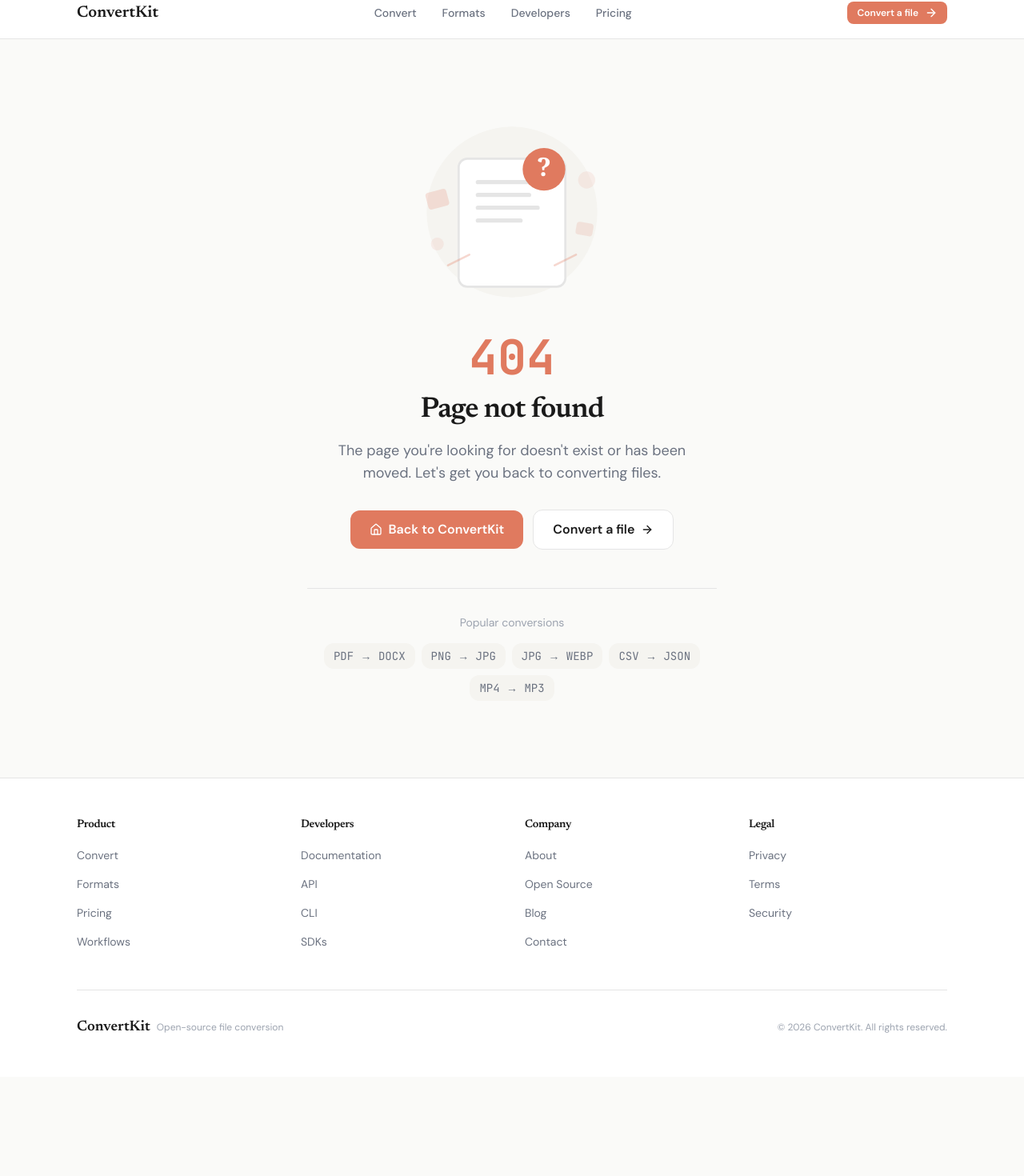
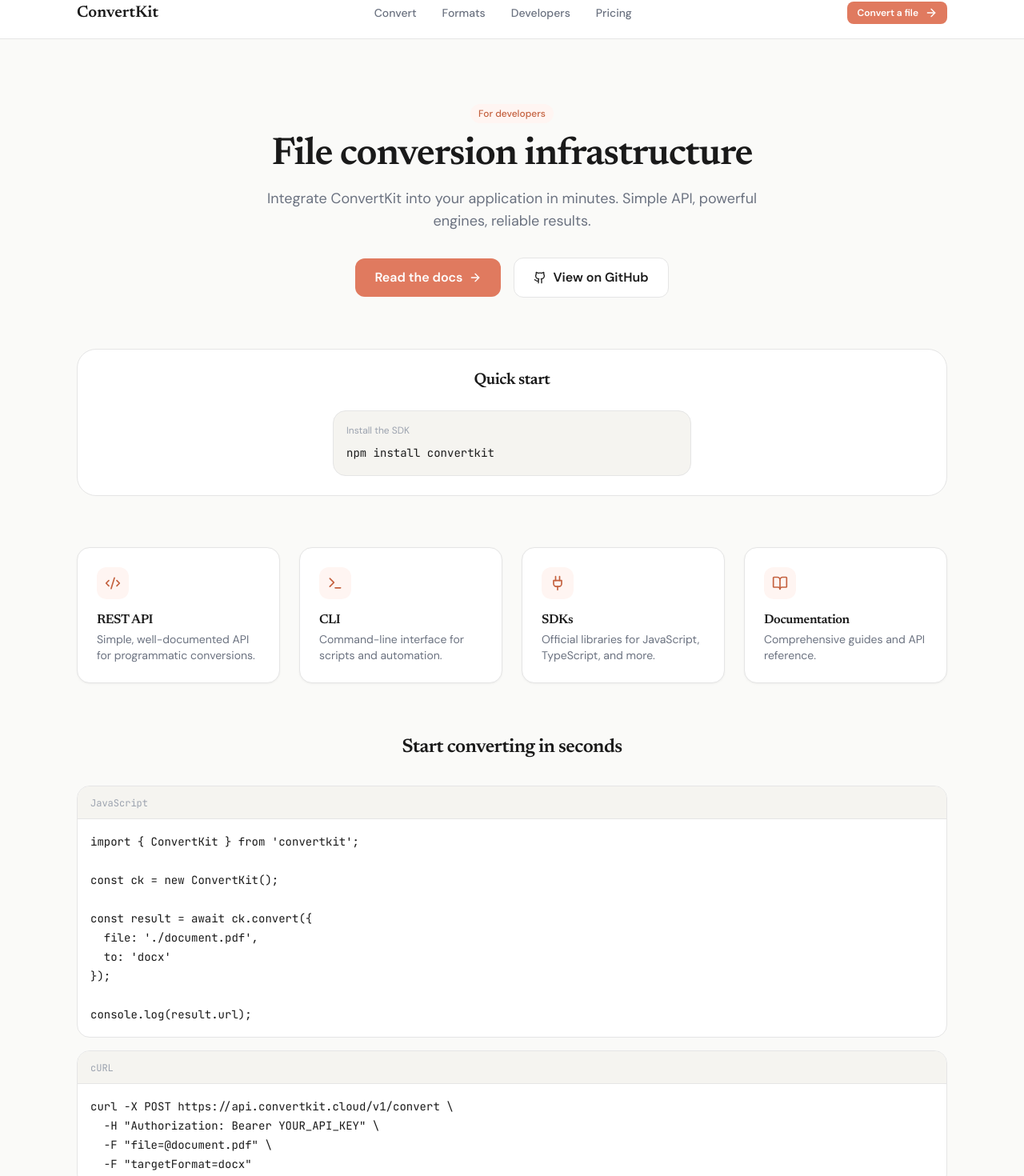
Before and after one commit to Emerald-dev0/ConvertKit, a Next.js app in the folder apps/web/: page /developers in a window 1280 px wide. Before the commit this address had no page. Shown: the part 16-1486 px from the top of the page at 80% size. Before the commit the page ends 1362 px from the top, so only its background shows below. Built offline with nearby package versions, Linux system fonts and the light colour scheme.

Commit message:
feat(web): add developer landing page
- Quick start with npm install
- Code examples: JavaScript, cURL, CLI
- Features: REST API, CLI, SDKs, Documentation
- Why ConvertKit section

```diff
--- /dev/null
+++ b/apps/web/src/app/developers/page.tsx
@@ -0,0 +1,250 @@
+import { Metadata } from "next";
+import Link from "next/link";
+import {
+  ArrowRight,
+  Code2,
+  Terminal,
+  Plug,
+  BookOpen,
+  Zap,
+  Shield,
+  Globe,
+  Github,
+} from "lucide-react";
+import { Navigation } from "@/components/ui/navigation";
+import { Footer } from "@/components/ui/footer";
+import { Badge } from "@/components/ui/badge";
+import { Button } from "@/components/ui/button";
+import { Card } from "@/components/ui/card";
+
+export const metadata: Metadata = {
+  title: "Developers | ConvertKit",
+  description:
+    "File conversion infrastructure for developers. Integrate ConvertKit into your application with our API, SDKs, and CLI.",
+};
+
+const navItems = [
+  { label: "Convert", href: "/convert" },
+  { label: "Formats", href: "/formats" },
+  { label: "Developers", href: "/developers" },
+  { label: "Pricing", href: "/pricing" },
+];
+
+const features = [
+  {
+    icon: Code2,
+    title: "REST API",
+    description: "Simple, well-documented API for programmatic conversions.",
+  },
+  {
+    icon: Terminal,
+    title: "CLI",
+    description: "Command-line interface for scripts and automation.",
+  },
+  {
+    icon: Plug,
+    title: "SDKs",
+    description: "Official libraries for JavaScript, TypeScript, and more.",
+  },
+  {
+    icon: BookOpen,
+    title: "Documentation",
+    description: "Comprehensive guides and API reference.",
+  },
+];
+
+const codeExamples = [
+  {
+    label: "JavaScript",
+    code: `import { ConvertKit } from 'convertkit';
+
+const ck = new ConvertKit();
+
+const result = await ck.convert({
+  file: './document.pdf',
+  to: 'docx'
+});
+
+console.log(result.url);`,
+  },
+  {
+    label: "cURL",
+    code: `curl -X POST https://api.convertkit.cloud/v1/convert \\
+  -H "Authorization: Bearer YOUR_API_KEY" \\
+  -F "file=@document.pdf" \\
+  -F "targetFormat=docx"`,
+  },
+  {
+    label: "CLI",
+    code: `# Install the CLI
+npm install -g convertkit
+
+# Convert a file
+convertkit convert document.pdf --to docx
+
+# List supported formats
+convertkit formats`,
+  },
+];
+
+export default function DevelopersPage() {
+  return (
+    <div className="min-h-screen bg-canvas">
+      <Navigation items={navItems} />
+
+      <main className="py-12 md:py-20">
+        <div className="max-w-6xl mx-auto px-4 sm:px-6 lg:px-8">
+          {/* Header */}
+          <div className="text-center mb-16">
+            <Badge variant="accent" className="mb-4">
+              For developers
+            </Badge>
+            <h1 className="text-4xl md:text-5xl font-display font-semibold text-ink tracking-tight">
+              File conversion infrastructure
+            </h1>
+            <p className="mt-4 text-lg text-ink-muted max-w-2xl mx-auto">
+              Integrate ConvertKit into your application in minutes. Simple API,
+              powerful engines, reliable results.
+            </p>
+            <div className="flex items-center justify-center gap-4 mt-8">
+              <Link href="/developers/docs">
+                <Button size="lg">
+                  Read the docs
+                  <ArrowRight className="w-4 h-4" />
+                </Button>
+              </Link>
+              <Link href="https://github.com/your-org/convertkit" target="_blank">
+                <Button variant="secondary" size="lg">
+                  <Github className="w-4 h-4" />
+                  View on GitHub
+                </Button>
+              </Link>
+            </div>
+          </div>
+
+          {/* Quick install */}
+          <section className="mb-16 p-6 bg-surface border border-rule rounded-2xl">
+            <div className="text-center mb-6">
+              <h2 className="text-xl font-display font-semibold text-ink">
+                Quick start
+              </h2>
+            </div>
+            <div className="max-w-md mx-auto">
+              <div className="bg-canvas-warm border border-rule rounded-xl p-4">
+                <p className="text-xs text-ink-faint mb-2">Install the SDK</p>
+                <code className="font-mono text-sm text-ink">npm install convertkit</code>
+              </div>
+            </div>
+          </section>
+
+          {/* Features */}
+          <section className="mb-16">
+            <div className="grid grid-cols-1 sm:grid-cols-2 lg:grid-cols-4 gap-6">
+              {features.map((feature) => (
+                <Card key={feature.title}>
+                  <div className="w-10 h-10 rounded-lg bg-accent-50 flex items-center justify-center mb-4">
+                    <feature.icon className="w-5 h-5 text-accent-600" />
+                  </div>
+                  <h3 className="font-semibold text-ink">{feature.title}</h3>
+                  <p className="text-sm text-ink-muted mt-1">
+                    {feature.description}
+                  </p>
+                </Card>
+              ))}
+            </div>
+          </section>
+
+          {/* Code examples */}
+          <section className="mb-16">
+            <h2 className="text-2xl font-display font-semibold text-ink text-center mb-8">
+              Start converting in seconds
+            </h2>
+            <div className="space-y-4">
+              {codeExamples.map((example) => (
+                <div
+                  key={example.label}
+                  className="bg-surface border border-rule rounded-xl overflow-hidden"
+                >
+                  <div className="px-4 py-2 bg-canvas-warm border-b border-rule">
+                    <span className="text-xs font-mono text-ink-faint">
+                      {example.label}
+                    </span>
+                  </div>
+                  <pre className="p-4 overflow-x-auto">
+                    <code className="font-mono text-sm text-ink">
+                      {example.code}
+                    </code>
+                  </pre>
+                </div>
+              ))}
+            </div>
+          </section>
+
+          {/* Why ConvertKit */}
+          <section className="mb-16">
+            <h2 className="text-2xl font-display font-semibold text-ink text-center mb-8">
+              Why developers choose ConvertKit
+            </h2>
+            <div className="grid grid-cols-1 md:grid-cols-3 gap-6">
+              {[
+                {
+                  icon: Zap,
+                  title: "Fast",
+                  description:
+                    "Optimized engines for quick, reliable conversions.",
+                },
+                {
+                  icon: Shield,
+                  title: "Private",
+                  description:
+                    "Files are processed locally. No uploads to external servers.",
+                },
+                {
+                  icon: Globe,
+                  title: "Extensible",
+                  description:
+                    "Open source. Add your own converters and plugins.",
+                },
+              ].map((item) => (
+                <div key={item.title} className="text-center">
+                  <div className="w-12 h-12 rounded-full bg-accent-50 flex items-center justify-center mx-auto mb-4">
+                    <item.icon className="w-6 h-6 text-accent-600" />
+                  </div>
+                  <h3 className="font-semibold text-ink">{item.title}</h3>
+                  <p className="text-sm text-ink-muted mt-2">
+                    {item.description}
+                  </p>
+                </div>
+              ))}
+            </div>
+          </section>
+
+          {/* CTA */}
+          <section className="p-8 bg-surface border border-rule rounded-2xl text-center">
+            <h2 className="text-2xl font-display font-semibold text-ink mb-4">
+              Ready to build?
+            </h2>
+            <p className="text-ink-muted mb-6">
+              Start integrating ConvertKit today. Free for basic use.
+            </p>
+            <div className="flex items-center justify-center gap-4">
+              <Link href="/developers/docs">
+                <Button size="lg">
+                  Get started
+                  <ArrowRight className="w-4 h-4" />
+                </Button>
+              </Link>
+              <Link href="/developers/playground">
+                <Button variant="secondary" size="lg">
+                  Try the playground
+                </Button>
+              </Link>
+            </div>
+          </section>
+        </div>
+      </main>
+
+      <Footer />
+    </div>
+  );
+}
```
